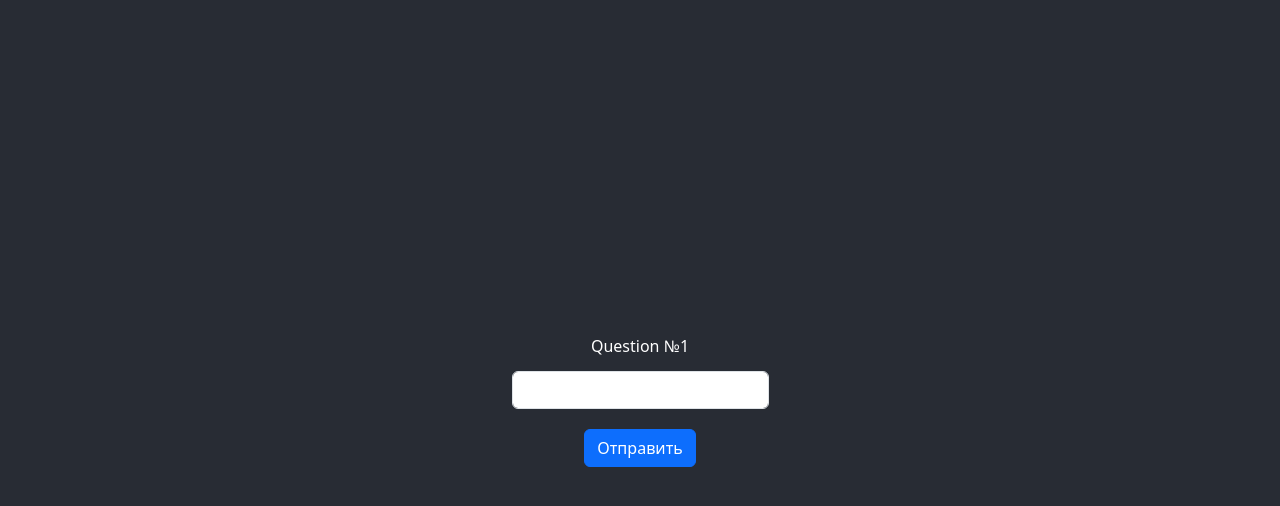
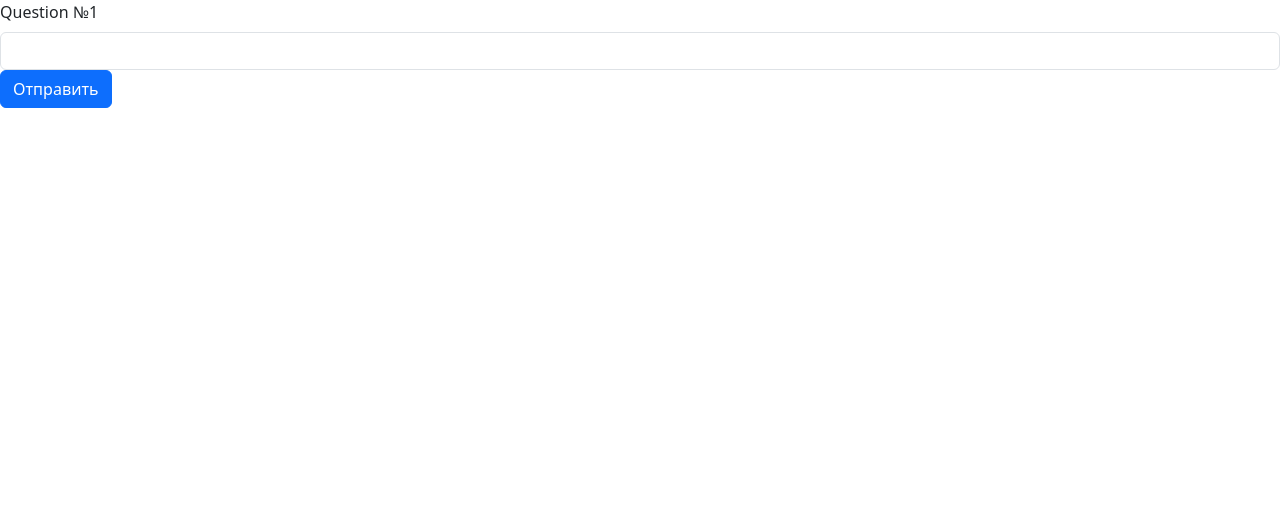
Before and after one commit to lokot0k/breakthrough-golos, a React (Create React App) app: page /poll/1 in a window 1280 px wide. Shown: the top 506 px of the page. Built offline with nearby package versions, Linux system fonts and the light colour scheme.

Commit message:
active change

```diff
--- a/src/App.css
+++ b/src/App.css
@@ -31,7 +31,7 @@ tspan {
     background: white;
     padding: 15px;
     border-radius: 10px;
-    box-shadow: 0 .1rem .5rem #788AA3;
+    /*box-shadow: 0 .1rem .5rem #788AA3;*/
 }
 
 .data-section {
@@ -49,26 +49,6 @@ tspan {
     flex-direction: column;
     align-content: center;
     justify-content: center;
-}
-
-.Poll {
-    background-color: #282c34;
-    display: flex;
-    height: 100vh;
-    flex-direction: column;
-    color: white;
-    justify-content: center;
-    text-align: center;
-    align-items: center;
-}
-
-.Poll button {
-    width: auto;
-}
-
-.Poll input {
-    width: auto;
-    margin: 5px 20px 20px;
 }
 
 .Chart {
@@ -113,14 +93,13 @@ tspan {
 }
 
 .positives {
-    box-shadow: 0 .1rem .1rem #00910c,
-                0 .1rem 1rem rgba(0, 145, 12, 0.52);
+    box-shadow: 0 .1rem .1rem #6DA34D,
+    0 .1rem 1rem #6DA34D
 }
 
 .negatives {
     box-shadow: 0 .1rem .1rem #c0103d;
 }
-
 
 
 .dropdown-content::-webkit-scrollbar {
@@ -129,8 +108,8 @@ tspan {
 
 /* Hide scrollbar for IE, Edge and Firefox */
 .dropdown-content {
-    -ms-overflow-style: none;  /* IE and Edge */
-    scrollbar-width: none;  /* Firefox */
+    -ms-overflow-style: none; /* IE and Edge */
+    scrollbar-width: none; /* Firefox */
 }
 
 .dropdown-content {
@@ -147,6 +126,7 @@ tspan {
     transition: visibility .5s, max-height .5s;
     max-height: 0;
 }
+
 .DropdownElement:hover .dropdown-content {
     max-height: 234px;
     visibility: visible;
--- a/src/Test.tsx
+++ b/src/Test.tsx
@@ -5,6 +5,7 @@ import {Dropdown} from "./Dropdown";
 import {Sentiments} from "./utils";
 import {ParentSize} from "@visx/responsive";
 import {CustomWordCloud} from "./wordcloud";
+import {FormControlLabel, Radio, RadioGroup} from "@mui/material";
 
 
 interface LabeledData {
@@ -27,6 +28,7 @@ interface WordData {
 }
 
 export function Test() {
+    const [demoType, setDemoType] = useState("dd");
     const [question, setQuestion] = useState("Выберите файл...");
     const [data, setData] = useState({} as _.Dictionary<LabeledAnswer[]>);
     const [words, setWords] = useState([] as WordData[]);
@@ -51,17 +53,24 @@ export function Test() {
             <div className="chart-section">
                 <div className="question-holder">{question}</div>
                 <div className="data-section">
-                    {/*<Dropdown data={data}/>*/}
-                    {!_.isEmpty(data) ? (
-                        // @ts-ignore
-                        <ParentSize>{({ width, height }) => <CustomWordCloud width={width} height={height} data={data} />}</ParentSize>
-                    ) : <div/>}
+                    {
+                        "dd" === demoType ?
+                            <Dropdown data={data}/>
+                            : "wc" === demoType && !_.isEmpty(data) ?
+                                <ParentSize>{({width, height}) => <CustomWordCloud width={width} height={height}
+                                                                                   data={data}/>}</ParentSize>
+                            : <div/>
+                    }
                 </div>
             </div>
             <div className="qr-code-section">
                 <Form.Group controlId="formFile" className="mb-3">
                     <Form.Label>Default file input example</Form.Label>
                     <Form.Control type="file" onChange={handleFile}/>
+                    <RadioGroup value={demoType} defaultValue="dd" onChange={(event, value) => setDemoType(value)}>
+                        <FormControlLabel control={<Radio/>} label="Dropdown" value="dd"/>
+                        <FormControlLabel control={<Radio/>} label="Wordcloud" value="wc"/>
+                    </RadioGroup>
                 </Form.Group>
             </div>
         </div>
```
